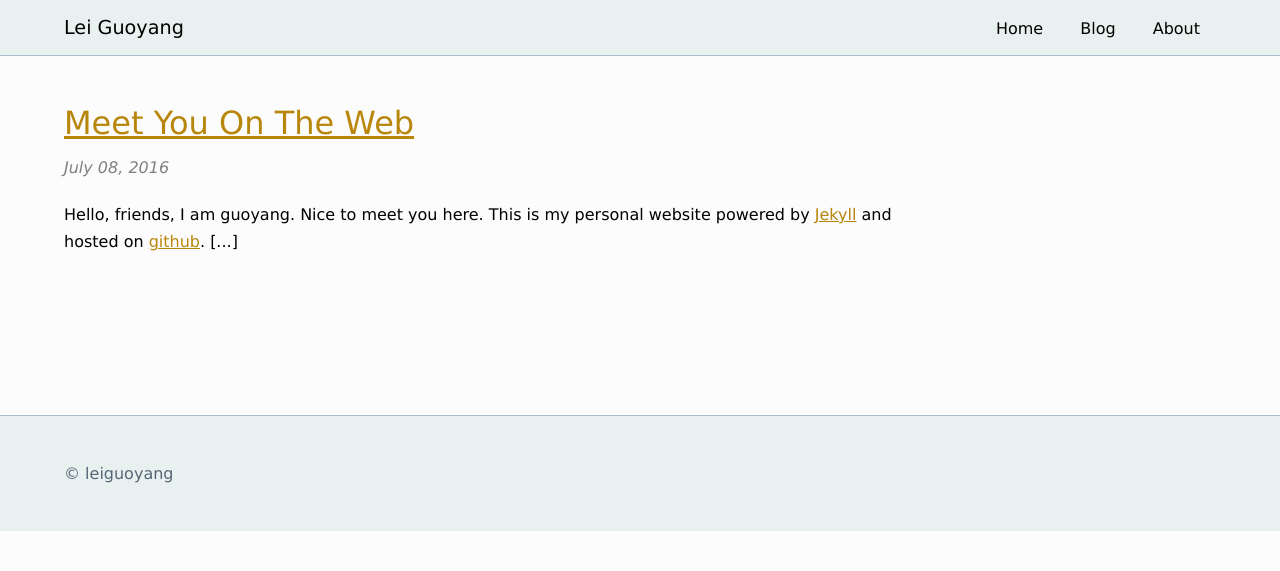
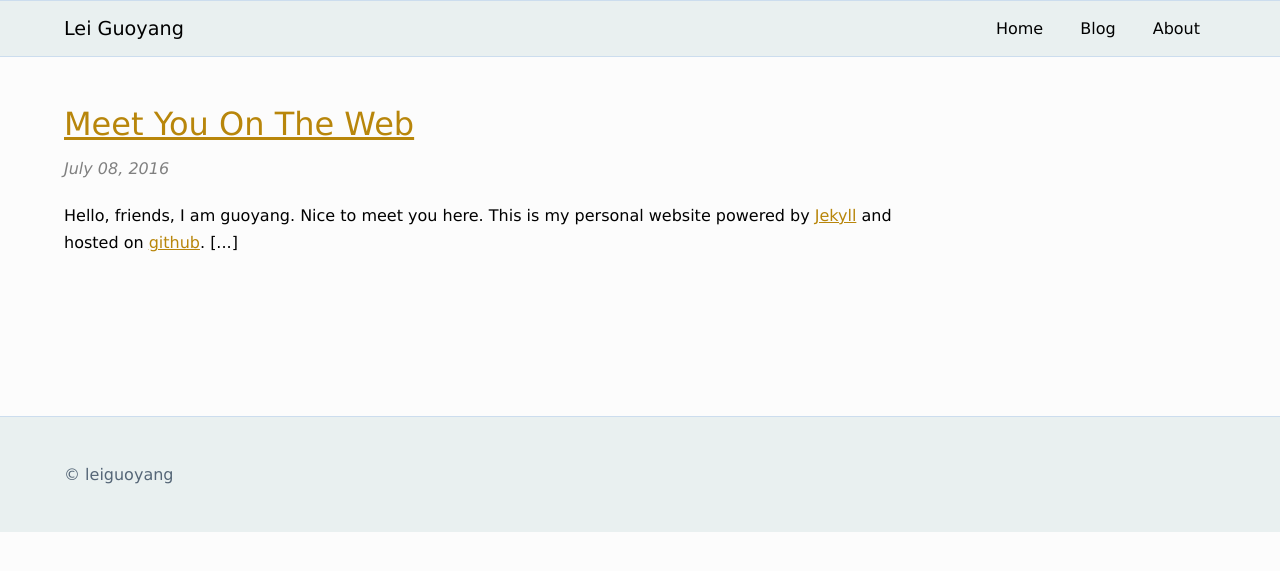
Before and after one commit to leiguoyang/leiguoyang.github.io, a Jekyll site: the page built from index.html, in a window 1280 px wide. Shown: the top 571 px of the page. Built offline with Jekyll 4.4.1, drawn with Linux system fonts in a browser that asks for light colours.

Commit message:
change the header, nav and footer style

```diff
--- a/css/main.css
+++ b/css/main.css
@@ -8,7 +8,8 @@
 header {
   padding: 1em 5%;
   text-align: left;
-  border-bottom: 1px solid #abc;
+  border-top: 1px solid #cde;
+  border-bottom: 1px solid #cde;
   background-color: #e9f0f0;
 }
 
@@ -54,7 +55,7 @@
   padding: 3em 5%;
   background-color: #e9f0f0;
   color: #567;
-  border-top: 1px solid #abc;
+  border-top: 1px solid #cde;
 }
 
 p {
--- a/css/mobile.css
+++ b/css/mobile.css
@@ -8,6 +8,9 @@
 }
 
 nav a {
-	border-bottom: 3px solid #cde;
   padding: 1em 1em;
 }
+
+nav {
+	border-bottom: 1px solid #cde;
+}
```
